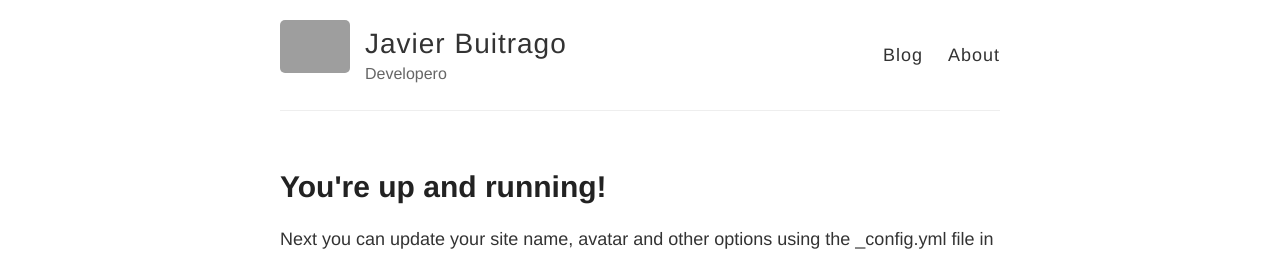
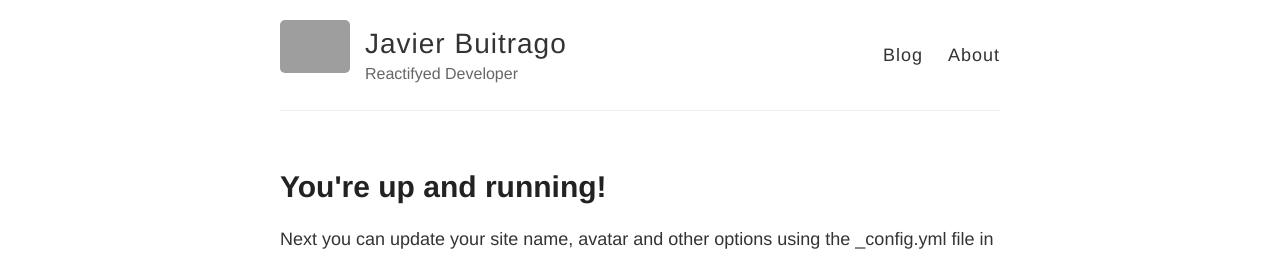
Before and after one commit to javpaw/javpaw-old.github.io, a Jekyll site: the page built from index.html, in a window 1280 px wide. Shown: the top 255 px of the page. Built offline with Jekyll 4.4.1, drawn with Linux system fonts in a browser that asks for light colours; Markdown is read by kramdown in place of the engine named in the settings; grey boxes are pictures that could not be loaded.

Commit message:
Update _config.yml

```diff
--- a/_config.yml
+++ b/_config.yml
@@ -6,7 +6,7 @@
 name: Javier Buitrago
 
 # Short bio or description (displayed in the header)
-description: Developero
+description: Reactifyed Developer
 
 # URL of your avatar or profile pic (you could use your GitHub profile pic)
 avatar: http://facebook.github.io/react/img/logo_og.png
```
